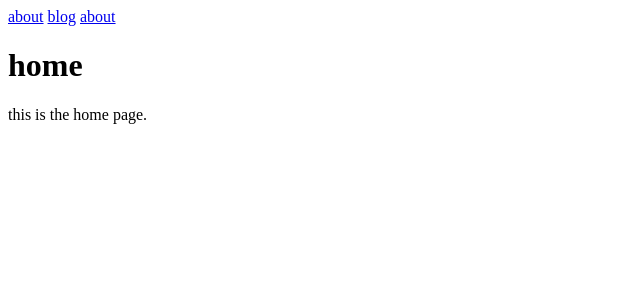
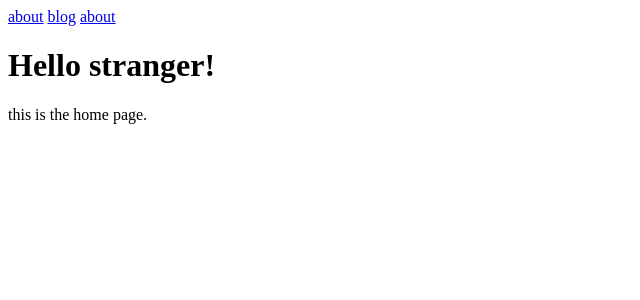
Before and after one commit to iidadaiti/sveltekit-tutorial, a SvelteKit app: page / in a window 1280 px wide. Shown: the top 300 px of the page, without its empty margins (0-640 px from the left). Built offline with nearby package versions, Linux system fonts and the light colour scheme; no server answers.

Commit message:
add cookies

```diff
--- a/src/routes/+page.server.ts
+++ b/src/routes/+page.server.ts
@@ -1,5 +1,10 @@
 import type { PageServerLoadEvent } from './$types';
 
-export function load({ setHeaders }: PageServerLoadEvent) {
-	setHeaders({ 'Content-Type': 'text/plain' });
+export function load({ cookies }: PageServerLoadEvent) {
+	const visitedCookieKey = 'visited';
+	const visited = cookies.get(visitedCookieKey) === 'true';
+
+	cookies.set(visitedCookieKey, 'true', { path: '/' });
+
+	return { visited };
 }
--- a/src/routes/+page.svelte
+++ b/src/routes/+page.svelte
@@ -1,2 +1,6 @@
-<h1>home</h1>
+<script>
+	export let data;
+</script>
+
+<h1>Hello {data.visited ? 'friend' : 'stranger'}!</h1>
 <p>this is the home page.</p>
```
